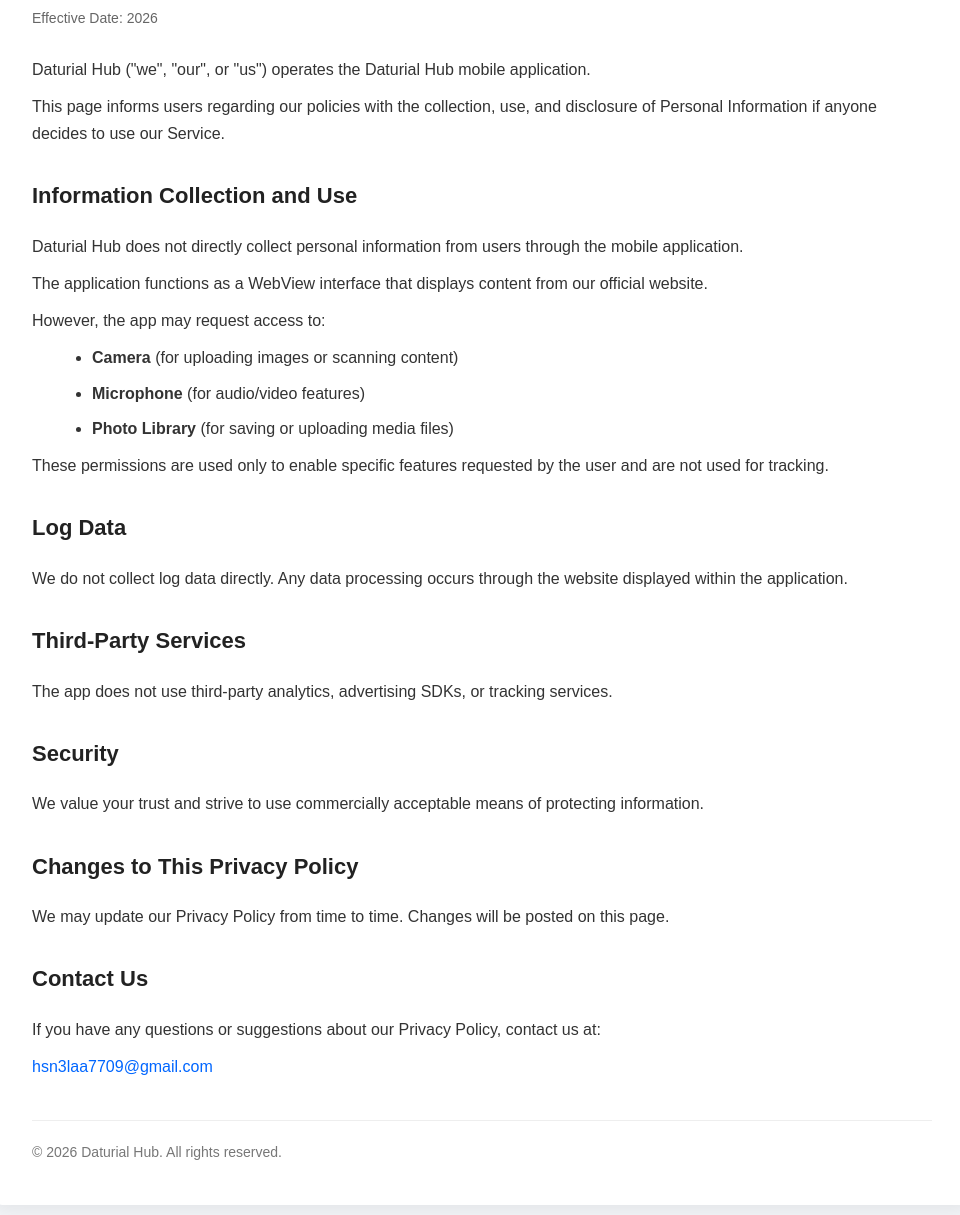
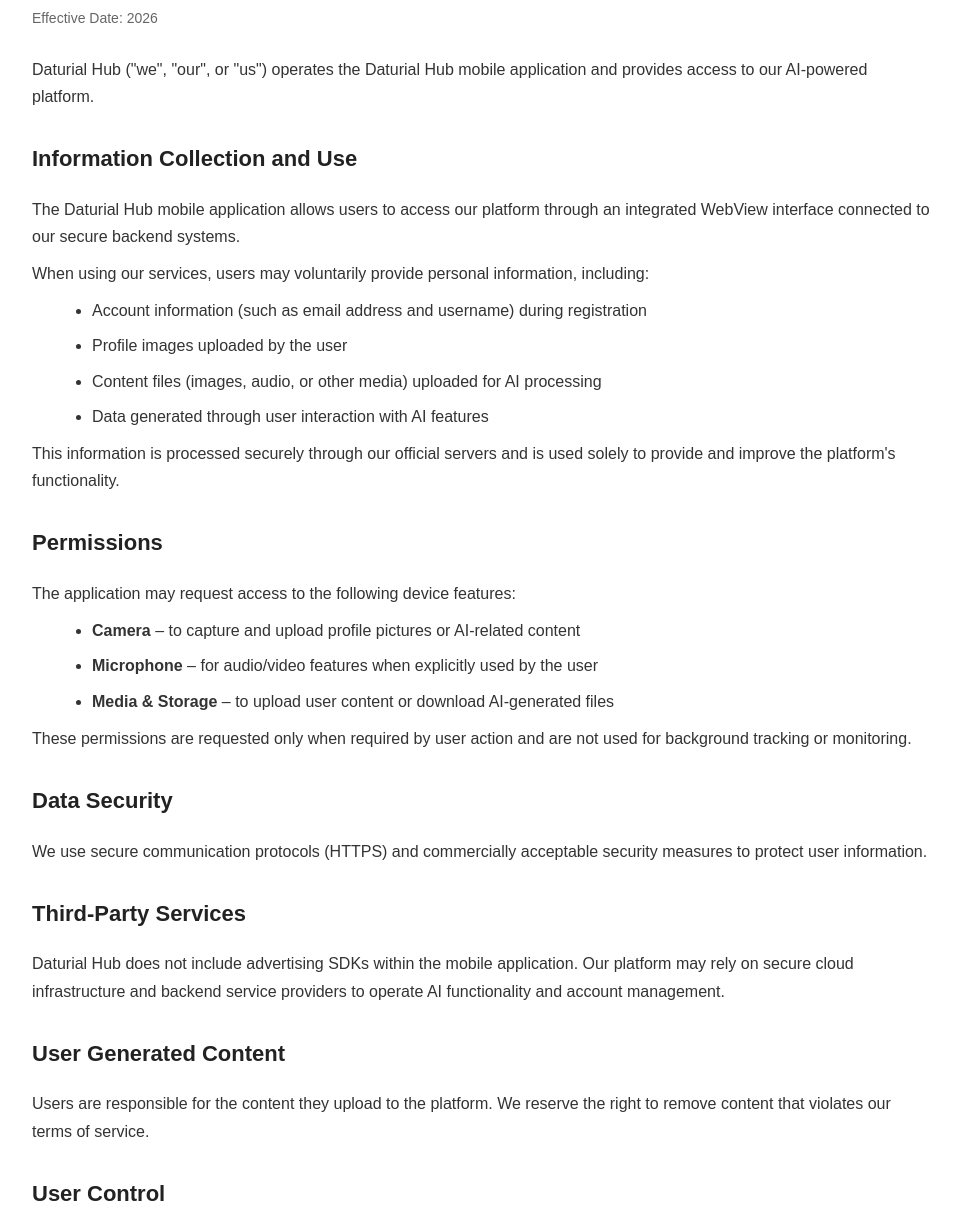
Before and after one commit to hsn3laa7709-art/privacy-policy-Daturial-Hub, a plain HTML site: page index.html in a window 1280 px wide. Shown: the part 169-1384 px from the top of the page, without its empty margins (158-1118 px from the left). Drawn offline with Linux system fonts and the light colour scheme.

Commit message:
Update index.html

```diff
--- a/index.html
+++ b/index.html
@@ -89,68 +89,87 @@
         <div class="effective-date">Effective Date: 2026</div>
 
         <p>
-            Daturial Hub ("we", "our", or "us") operates the Daturial Hub mobile application.
-        </p>
-
-        <p>
-            This page informs users regarding our policies with the collection, use, and disclosure
-            of Personal Information if anyone decides to use our Service.
+            Daturial Hub ("we", "our", or "us") operates the Daturial Hub mobile application
+            and provides access to our AI-powered platform.
         </p>
 
         <h2>Information Collection and Use</h2>
 
         <p>
-            Daturial Hub does not directly collect personal information from users through the mobile application.
+            The Daturial Hub mobile application allows users to access our platform through
+            an integrated WebView interface connected to our secure backend systems.
         </p>
 
         <p>
-            The application functions as a WebView interface that displays content from our official website.
-        </p>
-
-        <p>
-            However, the app may request access to:
+            When using our services, users may voluntarily provide personal information, including:
         </p>
 
         <ul>
-            <li><strong>Camera</strong> (for uploading images or scanning content)</li>
-            <li><strong>Microphone</strong> (for audio/video features)</li>
-            <li><strong>Photo Library</strong> (for saving or uploading media files)</li>
+            <li>Account information (such as email address and username) during registration</li>
+            <li>Profile images uploaded by the user</li>
+            <li>Content files (images, audio, or other media) uploaded for AI processing</li>
+            <li>Data generated through user interaction with AI features</li>
         </ul>
 
         <p>
-            These permissions are used only to enable specific features requested by the user
-            and are not used for tracking.
+            This information is processed securely through our official servers and is used
+            solely to provide and improve the platform's functionality.
         </p>
 
-        <h2>Log Data</h2>
+        <h2>Permissions</h2>
+
+        <p>The application may request access to the following device features:</p>
+
+        <ul>
+            <li><strong>Camera</strong> – to capture and upload profile pictures or AI-related content</li>
+            <li><strong>Microphone</strong> – for audio/video features when explicitly used by the user</li>
+            <li><strong>Media & Storage</strong> – to upload user content or download AI-generated files</li>
+        </ul>
 
         <p>
-            We do not collect log data directly. Any data processing occurs through the website
-            displayed within the application.
+            These permissions are requested only when required by user action and are not used
+            for background tracking or monitoring.
+        </p>
+
+        <h2>Data Security</h2>
+
+        <p>
+            We use secure communication protocols (HTTPS) and commercially acceptable security
+            measures to protect user information.
         </p>
 
         <h2>Third-Party Services</h2>
 
         <p>
-            The app does not use third-party analytics, advertising SDKs, or tracking services.
+            Daturial Hub does not include advertising SDKs within the mobile application.
+            Our platform may rely on secure cloud infrastructure and backend service providers
+            to operate AI functionality and account management.
         </p>
 
-        <h2>Security</h2>
+        <h2>User Generated Content</h2>
 
         <p>
-            We value your trust and strive to use commercially acceptable means of protecting information.
+            Users are responsible for the content they upload to the platform.
+            We reserve the right to remove content that violates our terms of service.
+        </p>
+
+        <h2>User Control</h2>
+
+        <p>
+            Users may update or delete their account information directly through the platform interface.
         </p>
 
         <h2>Changes to This Privacy Policy</h2>
 
         <p>
-            We may update our Privacy Policy from time to time. Changes will be posted on this page.
+            We may update this Privacy Policy from time to time.
+            Any changes will be posted on this page with an updated effective date.
         </p>
 
         <h2>Contact Us</h2>
 
         <p>
-            If you have any questions or suggestions about our Privacy Policy, contact us at:
+            If you have any questions regarding this Privacy Policy, please contact us at:
         </p>
 
         <p>
```
